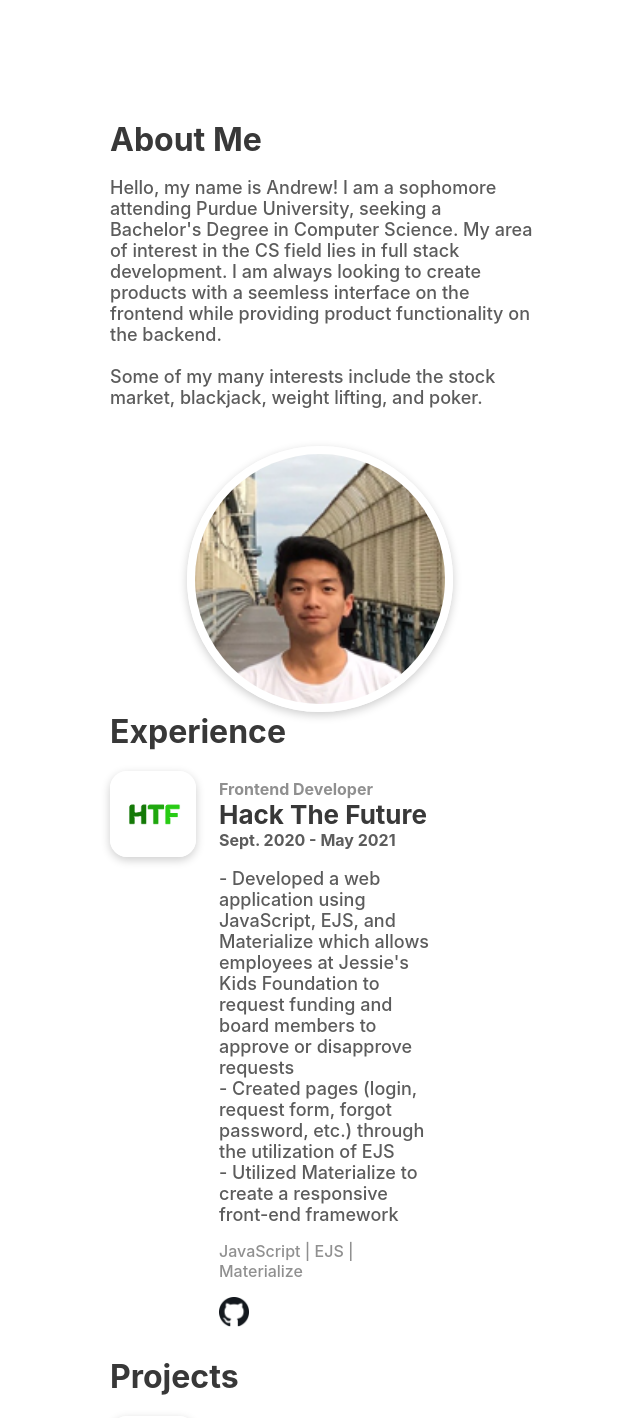
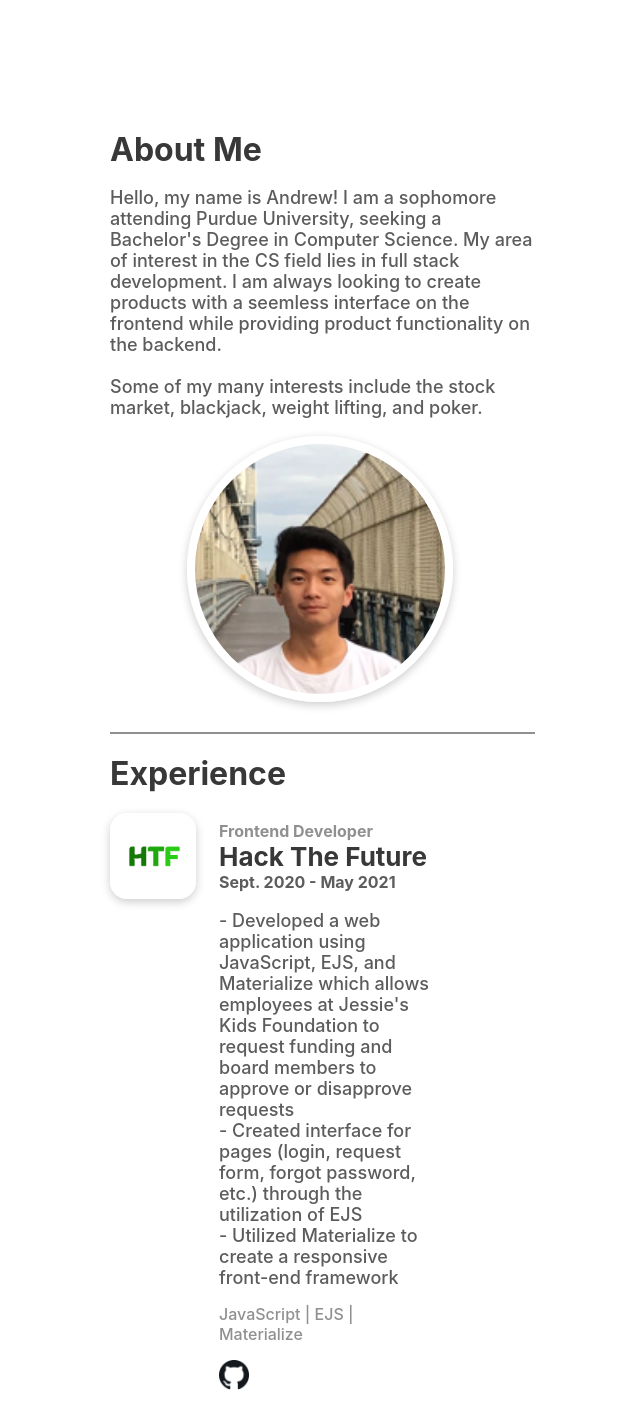
Before and after one commit to andrewni1/personal-website, a React (Create React App) app: page / in a window 1280 px wide. Shown: the part 680-2098 px from the top of the page, without its empty margins (338-978 px from the left). Built offline with nearby package versions, Linux system fonts and the light colour scheme.

Commit message:
Final touches

```diff
--- a/src/components/Experience.js
+++ b/src/components/Experience.js
@@ -5,7 +5,7 @@ import './experience.css'
 
 function Experience() {
     return (
-        <div>
+        <div className="experience-container">
             <h1 className="header">Experience</h1>
             <div className="content-container">
                 <img className="experience-icon" src={HTF} alt="htf"/>
@@ -17,7 +17,7 @@ function Experience() {
                         - Developed a web application using JavaScript, EJS, and Materialize which allows employees at
                         Jessie's Kids Foundation to request funding and board members to approve or disapprove requests
                         <br />
-                        - Created pages (login, request form, forgot password, etc.) through the utilization of EJS
+                        - Created interface for pages (login, request form, forgot password, etc.) through the utilization of EJS
                         <br />
                         - Utilized Materialize to create a responsive front-end framework
                         <br />
--- a/src/components/Landing.js
+++ b/src/components/Landing.js
@@ -13,7 +13,7 @@ function Landing() {
             <p className="desc">I'm an aspiring software engineer looking to specialize in full stack development.
             I am currently open to internship opportunities, so feel free to contact me!</p>
             <div className="contact-icons">
-                <a target="_blank" rel="noreferrer"><img className="icon" src={Email} alt="email"/></a>
+                <a href="mailto:ni95@purdue.edu" target="_blank" rel="noreferrer"><img className="icon" src={Email} alt="email"/></a>
                 <a href="https://github.com/andrewni1" target="_blank" rel="noreferrer"><img className="icon" src={Github} alt="github"/></a>
                 <a href="https://www.linkedin.com/in/andrew-ni-7809b01a6/" target="_blank" rel="noreferrer"><img className="icon" src={LinkedIn} alt="linekdin"/></a>
             </div>
--- a/src/components/Projects.js
+++ b/src/components/Projects.js
@@ -7,7 +7,7 @@ import './projects.css'
 
 function Projects() {
     return (
-        <div>
+        <div className="projects-container">
             <h1 className="header">Projects</h1>
             <div className="content-container">
                 <img className="projects-icon" src={Python} alt="python"/>
@@ -27,7 +27,7 @@ function Projects() {
                     </p>
                 </div>
             </div>
-            <div className="content-container">
+            <div className="content-two-container">
                 <img className="projects-icon" src={ProjPic} alt="proj-pic"/>
                 <div className="projects-header">
                     <h2 className="projects-org">Personal Website</h2>
--- a/src/components/about.css
+++ b/src/components/about.css
@@ -1,7 +1,8 @@
 .about-container {
-    display: flex;
-    flex-direction: column;
-    justify-content: center;
+    border-bottom: 2px solid #909090;
+    padding-bottom: 30px;
+    padding-top: 10px;
+    margin-bottom: 10px;
 }
 
 .contents {
@@ -27,7 +28,6 @@
     width: 250px;
     height: 250px;
     box-shadow: 0 3px 10px rgb(0 0 0 / 0.2);
-    margin-top: 20px;
     border: 8px solid white;
 }
 
@@ -92,4 +92,8 @@
         display: flex;
         flex-direction: row;
     }
+
+    .picture {
+        margin-left: 5%;
+    }
 }
--- a/src/components/experience.css
+++ b/src/components/experience.css
@@ -1,3 +1,8 @@
+.experience-container {
+    border-bottom: 2px solid #909090;
+    padding-top: 10px;
+}
+
 .content-container {
     flex-direction: row;
     display: flex;
--- a/src/components/projects.css
+++ b/src/components/projects.css
@@ -1,7 +1,17 @@
+.projects-container {
+    border-bottom: 2px solid #909090;
+    padding-top: 20px;
+}
+
 .content-container {
     flex-direction: row;
     display: flex;
     margin-top: 20px;
+}
+
+.content-two-container {
+    flex-direction: row;
+    display: flex;
 }
 
 .projects-icon {
```
Also changed, not shown: src/pictures/linkedin.png.
